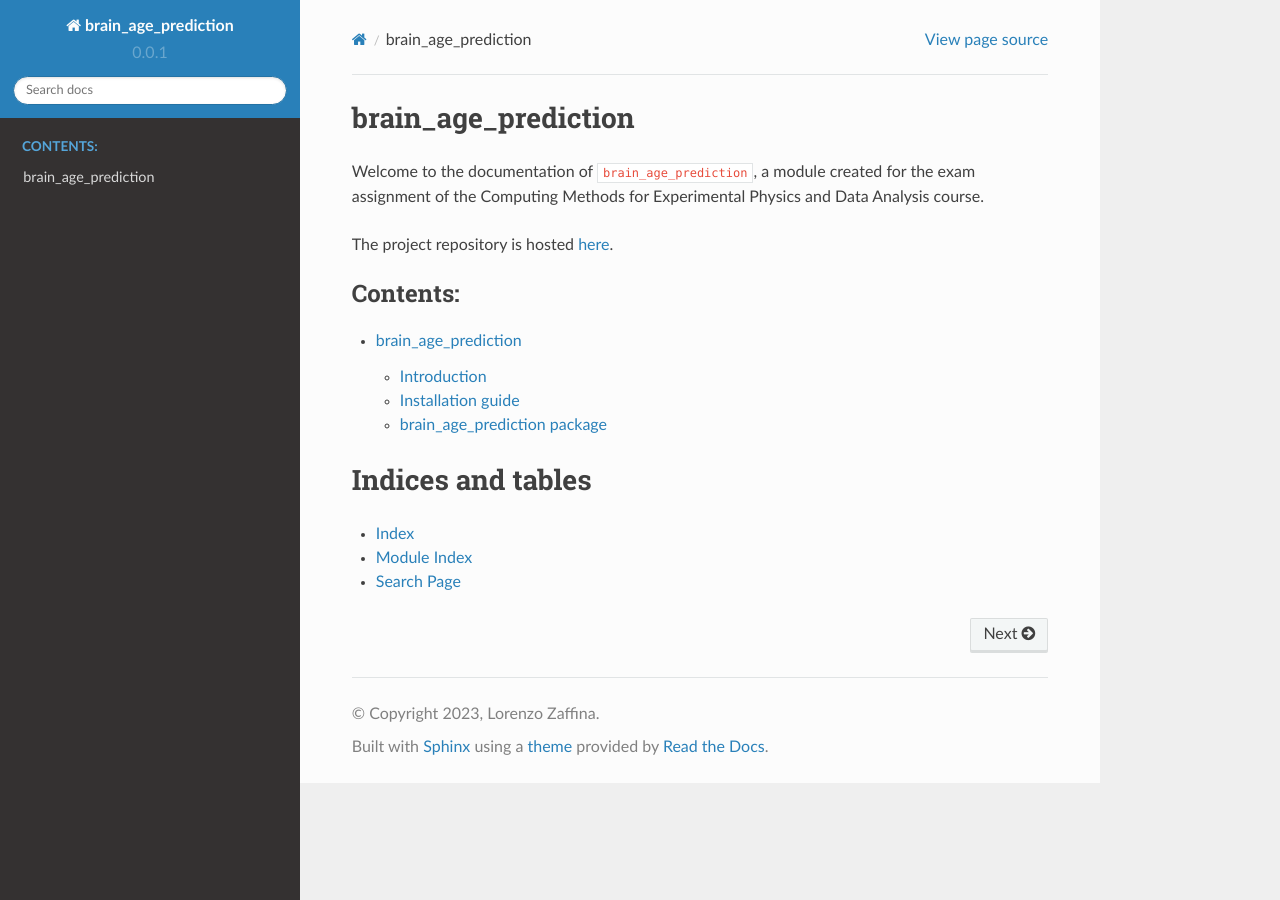
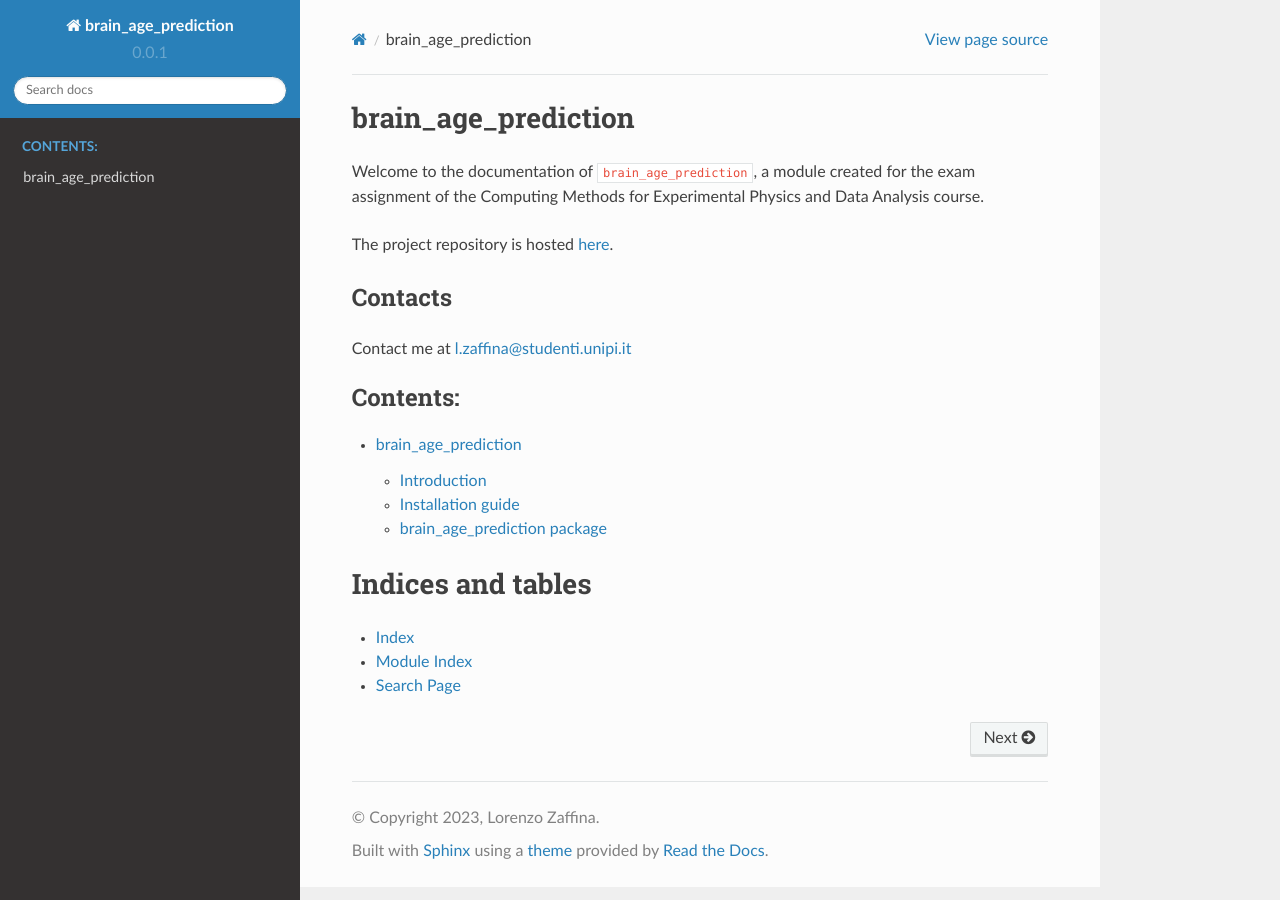
Before and after one commit to zaffo1/brain_age_prediction, a Sphinx documentation site: the page built from docs/source/index.rst, in a window 1280 px wide. Built offline with Sphinx 7.4.7 and the Read the Docs theme 2.0.0, drawn with Linux system fonts in a browser that asks for light colours.

Commit message:
updated documentation

```diff
--- a/docs/source/index.rst
+++ b/docs/source/index.rst
@@ -11,6 +11,9 @@ Computing Methods for Experimental Physics and Data Analysis course.
 
 The project repository is hosted `here <https://github.com/zaffo1/brain_age_prediction>`_.
 
+Contacts
+**********
+Contact me at l.zaffina@studenti.unipi.it
 
 .. toctree::
    :maxdepth: 2
--- a/docs/source/intro.rst
+++ b/docs/source/intro.rst
@@ -16,7 +16,3 @@ In particular, we build three different models: a structural model, a functional
 a joint model that takes in input both structural and functional features in a multi-modal fashion.
 We would like to compare the results of these three models, in order to understand the impact of different data
 on our task.
-
-Contacts
-**********
-Contact me at l.zaffina@studenti.unipi.it
```
